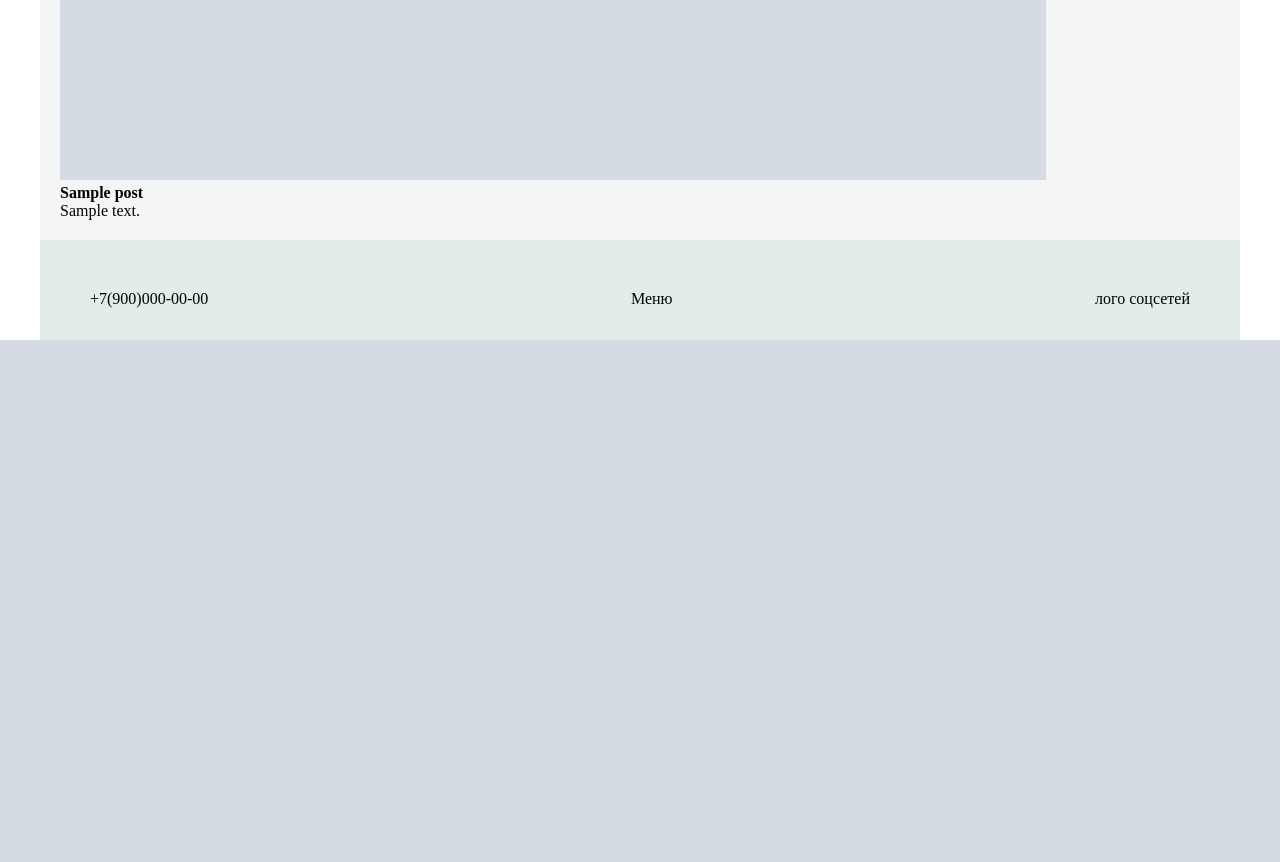
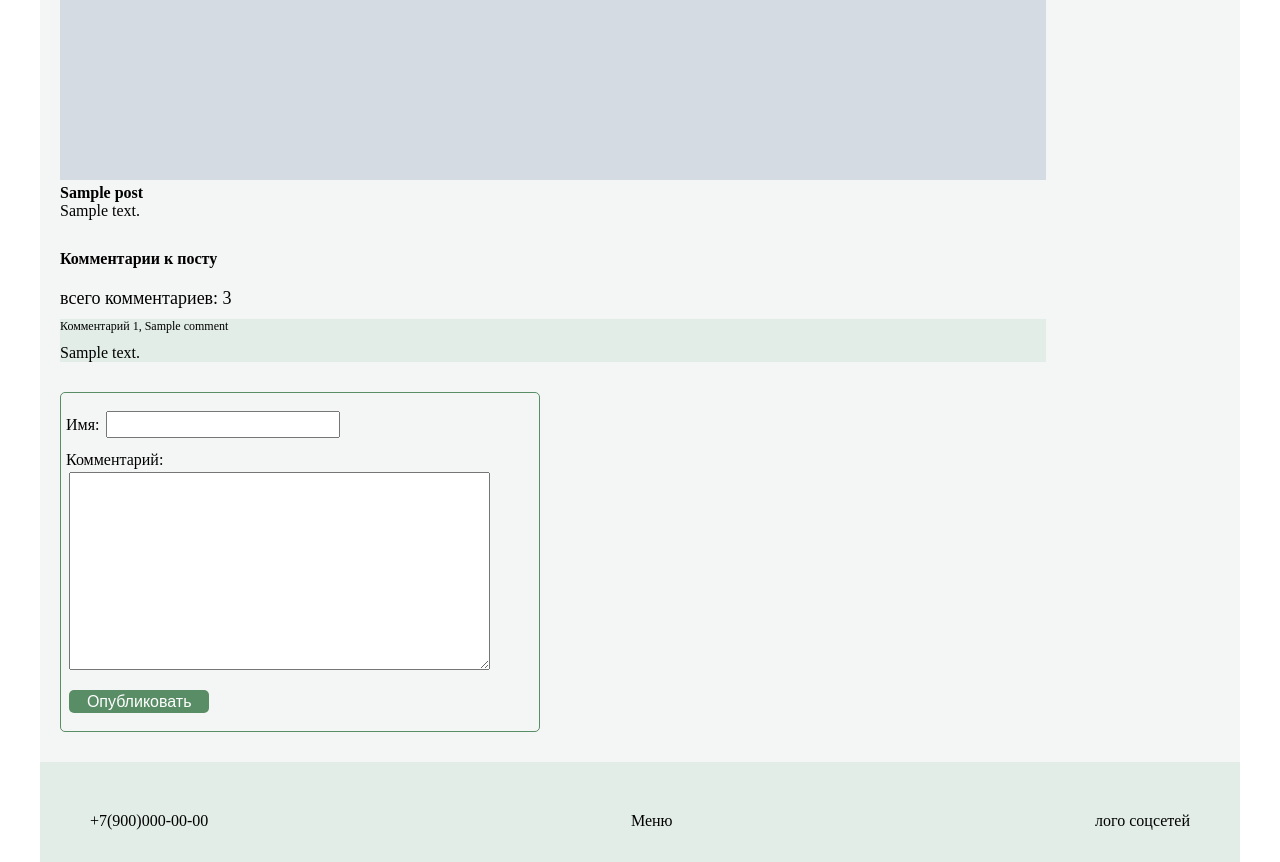
Before and after one commit to Roman77St/seven_eleven, a Django app: template templates/blog/post.html in a window 1280 px wide. Shown: the part 680-1542 px from the top of the page. Before the commit the page ends 1020 px from the top, so only its background shows below. Run offline with Django 4.2, Linux system fonts and the light colour scheme; the template is opened without the code that fills it: values that come from a table or form of the project are taken from there, others are empty; tables that the repository leaves empty hold one stand-in row (values such as "Sample post"); grey boxes marked "Sample" are stand-in pictures.

Commit message:
Публикация комментариев, часть 1

```diff
--- /dev/null
+++ b/blog/forms.py
@@ -0,0 +1,7 @@
+from django import forms
+from .models import Comment
+
+class CommentForm(forms.ModelForm):
+    class Meta:
+        model = Comment
+        fields = ['name', 'body']
--- a/blog/models.py
+++ b/blog/models.py
@@ -31,3 +31,18 @@ class Post(models.Model):
 
     def __str__(self) -> str:
         return f'{self.title}'
+
+class Comment(models.Model):
+    post = models.ForeignKey(Post, on_delete=models.CASCADE, related_name='comments', verbose_name='пост')
+    name = models.CharField(max_length=80, verbose_name='Имя')
+    body = models.TextField(verbose_name='Комментарий')
+    created = models.DateTimeField(auto_now_add=True, verbose_name='Создан')
+    active = models.BooleanField(default=True, verbose_name='активно')
+    class Meta:
+        db_table = 'comment'
+        verbose_name = 'комментарий'
+        verbose_name_plural='Комментарии'
+        ordering = ['created']
+
+    def __str__(self) -> str:
+        return f'Комментарий {self.name} на пост {self.post}'
--- a/blog/urls.py
+++ b/blog/urls.py
@@ -7,4 +7,5 @@ app_name = 'blog'
 urlpatterns = [
     path('', views.blog, name='post_list'),
     path('<slug:slug>/', views.post_detail, name='post_detail'),
+    path('<int:post_id>/comment', views.post_comment, name='comment'),
 ]
--- a/static/css/blog_style.css
+++ b/static/css/blog_style.css
@@ -48,3 +48,55 @@
 .post-small-image{
     width: 100%;
 }
+
+/* далее стиль для комментариев */
+.comments-title{
+    margin: 20px 0;
+}
+
+.comments-count{
+    margin-bottom: 10px;
+    font-size: 18px;
+}
+
+.comment{
+    background-color: rgba(225, 237, 230, 1);
+}
+
+.comment-owner{
+    margin-bottom: 10px;
+    font-size: 12px;
+}
+
+.comment-form{
+    margin: 30px 0 10px;
+    padding: 5px;
+    width: 30em;
+    border: 1px, solid, rgba(89, 141, 102, 1);
+    border-radius: 5px;
+}
+
+
+.comment-form input, textarea {
+  font-size: 16px;
+  line-height: 1.2;
+  padding: 2px;
+  margin: 3px;
+  width: 50%;
+}
+
+.comment-input input{
+    background-color: rgba(89, 141, 102, 1);
+    width: 30%;
+    color: white;
+    border-radius: 5px;
+    border: 0;
+}
+
+#id_body{
+    width: 90%;
+}
+
+.comment-form p {
+    margin: 10px 0;
+}
--- a/static/css/style.css
+++ b/static/css/style.css
@@ -112,6 +112,7 @@ body {
     display: grid;
     grid-template-columns: repeat(4, 1fr);
     row-gap: 140px;
+    margin-bottom: 150px;
 
 }
 
@@ -165,5 +166,20 @@ body {
 	height: 80px;
     display: flex;
     justify-content: space-between;
+}
 
+/* -- пагинатор -- */
+
+.pagination{
+    text-align: center;
+    font-size: 16px;
+    margin-top: 20px;
 }
+
+.step-links-style{
+    border: 1px solid rgba(89, 141, 102, 1);
+    border-radius: 10px;
+    margin: 0 5px;
+    padding: 3px;
+    background-color: rgba(225, 237, 230, 1);
+}
--- a/templates/blog/blog.html
+++ b/templates/blog/blog.html
@@ -8,7 +8,7 @@
 {% block content %}
 <div class="container">
     <div class="blog">
-    {% for post in posts %}
+    {% for post in page_obj %}
             <div class="post">
                 <img src="{{ post.image.url }}" alt="" class="post-image">
                 <h4 class="post-title">{{ post.title }}</h4>
@@ -18,6 +18,8 @@
                 <a href="{{post.get_absolute_url}}" class="post-link">Читать...</a>
             </div>
     {% endfor %}
+
     </div>
+    {% include "pagination.html" with page_obj=page_obj %}
 </div>
 {% endblock content %}
--- /dev/null
+++ b/templates/blog/comment_form.html
@@ -0,0 +1,3 @@
+<div>
+
+<div/>
--- a/templates/blog/post.html
+++ b/templates/blog/post.html
@@ -27,7 +27,23 @@
             </a>
             {% endfor %}
         </div>
-
+        <div class="comments">
+            <h4 class="comments-title">Комментарии к посту</h4>
+            <p class="comments-count"> всего комментариев: 3</p>
+            <div class="comment">
+                {% for comment in comments %}
+                    <p class="comment-owner">Комментарий 1, {{ comment.name }}</p>
+                    <p class="comment-body">{{ comment.body }}</p>
+                {% endfor %}
+        </div>
+        <div class="comment-form">
+            <form action="{% url "blog:comment" post.id %}" method="post">
+                {{ form.as_p }}
+                {% csrf_token %}
+                <p class="comment-input"><input type="submit" value="Опубликовать"></p>
+            </form>
+            </div>
+        </div>
     </div>
 </div>
 {% endblock content %}
```
Also changed, not shown: blog/admin.py (+7 -1 lines), blog/views.py (+26 -3 lines), templates/pagination.html (added, +17 -0 lines), blog/migrations/0003_alter_post_slug_comment.py (added), blog/migrations/0004_alter_comment_created.py (added).
